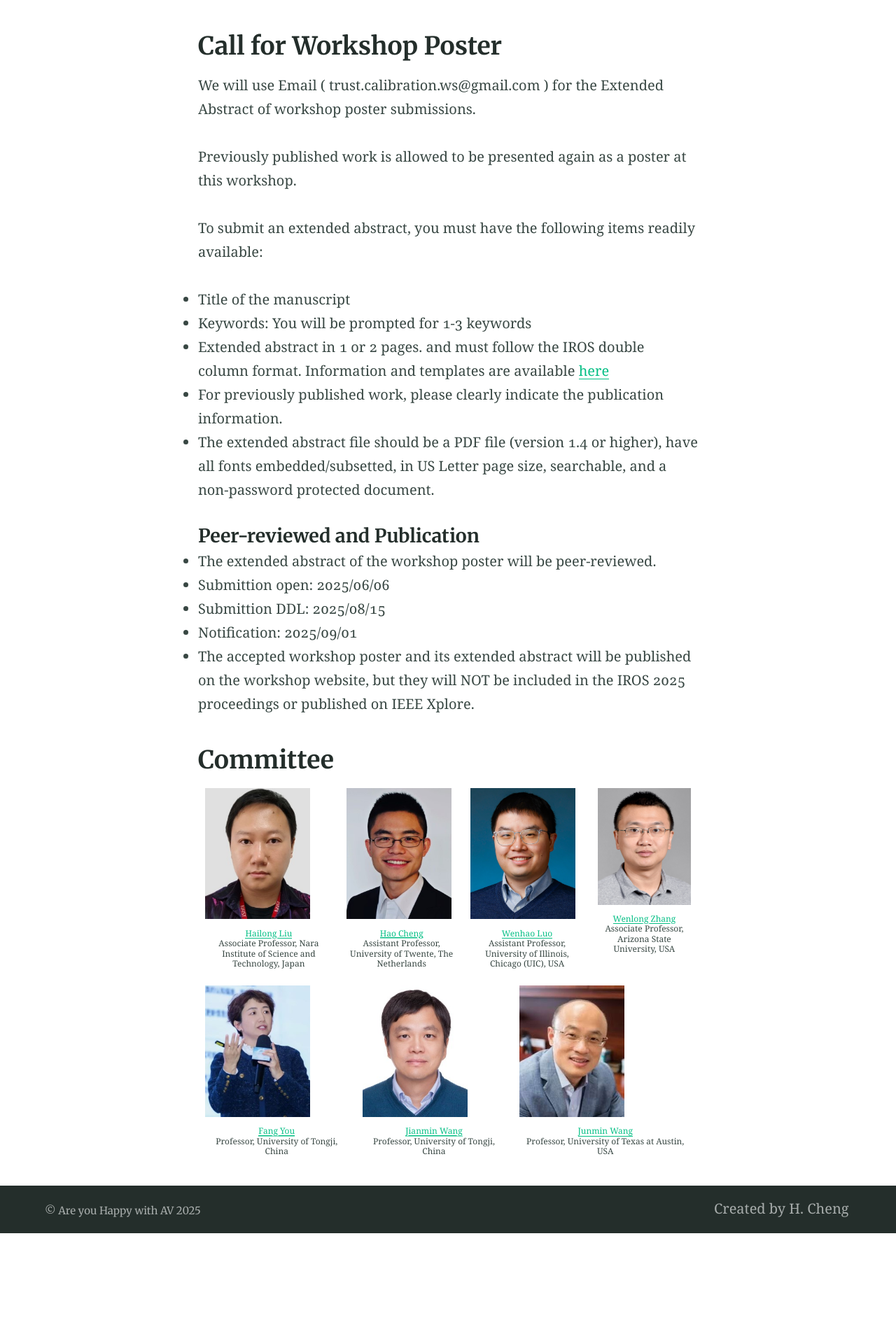
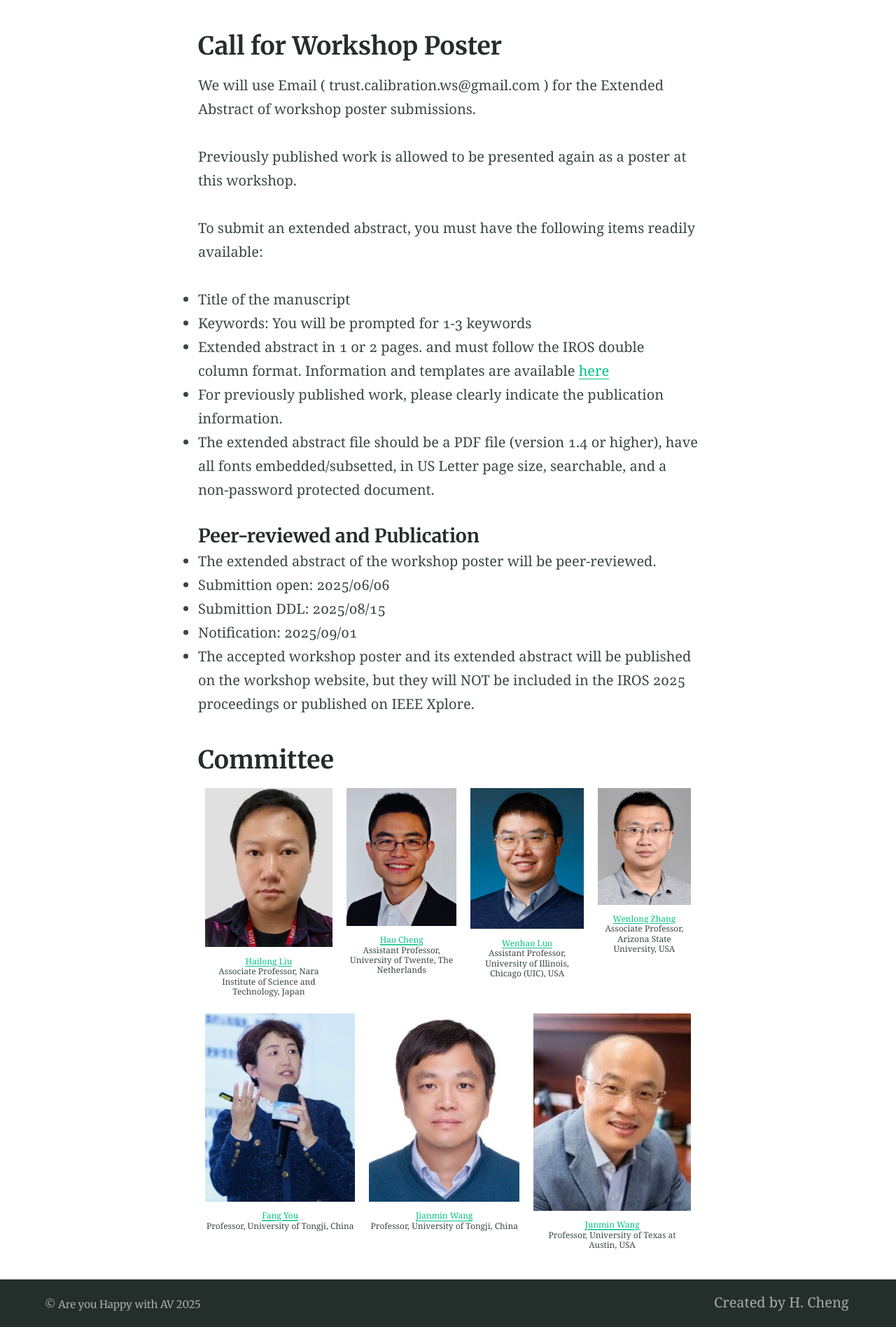
Before and after one commit to Are-You-Happy-with-AV/are-you-happy-with-av.github.io, a Jekyll site: the page built from index.md, in a window 1280 px wide. Shown: the part 1851-3747 px from the top of the page at 70% size. Built offline with Jekyll 4.4.1, drawn with Linux system fonts in a browser that asks for light colours; before the commit the page ends 3613 px from its top, so only the background shows below that.

Commit message:
Update index.md

```diff
--- a/index.md
+++ b/index.md
@@ -53,22 +53,22 @@ To submit an extended abstract, you must have the following items readily availa
  <div style="display: flex; justify-content: center; text-align: center;">
 
   <div style="margin: 10px;">
-    <img src="/assets/committee/Hailong liu.jpg" alt="Hailong Liu" style="width: 150px; height: auto; object-fit: cover; display: block;">
+    <img src="/assets/committee/Hailong liu.jpg" alt="Hailong Liu" style="width: 240px; height: auto; object-fit: cover; display: block;">
     <p style="font-size: 12px; line-height: 1.2; margin: 4px 0; word-wrap: break-word;"><a href="https://www.researchgate.net/profile/Hailong_Liu9">Hailong Liu</a><br> Associate Professor, Nara Institute of Science and Technology, Japan</p>
   </div>
 
   <div style="margin: 10px;">
-    <img src="/assets/committee/Hao Cheng.jpg" alt="Hao Cheng" style="width: 150px; height: auto; object-fit: cover; display: block;">
+    <img src="/assets/committee/Hao Cheng.jpg" alt="Hao Cheng" style="width: 240px; height: auto; object-fit: cover; display: block;">
     <p style="font-size: 12px; line-height: 1.2; margin: 4px 0; word-wrap: break-word;"><a href="https://sites.google.com/view/hao-cheng/home">Hao Cheng</a><br> Assistant Professor, University of Twente, The Netherlands</p>
   </div>
 
   <div style="margin: 10px;">
-    <img src="/assets/committee/Wenhao Luo.png" alt="Wenhao Luo" style="width: 150px; height: auto; object-fit: cover;display: block;">
+    <img src="/assets/committee/Wenhao Luo.png" alt="Wenhao Luo" style="width: 240px; height: auto; object-fit: cover;display: block;">
     <p style="font-size: 12px; line-height: 1.2; margin: 4px 0; word-wrap: break-word;"><a href="https://www.cs.uic.edu/~wenhao/">Wenhao Luo</a><br> Assistant Professor, University of Illinois, Chicago (UIC), USA</p>
   </div>
 
   <div style="margin: 10px;">
-    <img src="/assets/committee/Wenlong Zhang.png" alt="Wenlong Zhang" style="width: 150px; height: auto; object-fit: cover;display: block;">
+    <img src="/assets/committee/Wenlong Zhang.png" alt="Wenlong Zhang" style="width: 240px; height: auto; object-fit: cover;display: block;">
     <p style="font-size: 12px; line-height: 1.2; margin: 4px 0; word-wrap: break-word;"><a href="https://home.riselab.info/team/">Wenlong Zhang</a><br> Associate Professor, Arizona State University, USA</p>
   </div>
   </div>
@@ -76,17 +76,17 @@ To submit an extended abstract, you must have the following items readily availa
    <div style="display: flex; justify-content: center; text-align: center;">
 
   <div style="margin: 10px;">
-    <img src="/assets/committee/Fang You.jpg" alt="Fang You" style="width: 150px; height: auto; object-fit: cover;display: block;">
+    <img src="/assets/committee/Fang You.jpg" alt="Fang You" style="width: 240px; height: auto; object-fit: cover;display: block;">
     <p style="font-size: 12px; line-height: 1.2; margin: 4px 0; word-wrap: break-word;"><a href="https://tjdi.tongji.edu.cn/TeacherDetail.do?id=4236&lang=en">Fang You</a><br> Professor, University of Tongji, China</p>
   </div>
 
   <div style="margin: 10px;">
-    <img src="/assets/committee/Jianmin Wang.jpg" alt="Jianmin Wang" style="width: 150px; height: auto; object-fit: cover;display: block;">
+    <img src="/assets/committee/Jianmin Wang.jpg" alt="Jianmin Wang" style="width: 240px; height: auto; object-fit: cover;display: block;">
     <p style="font-size: 12px; line-height: 1.2; margin: 4px 0; word-wrap: break-word;"><a href="https://am.tongji.edu.cn/info/1397/1842.htm">Jianmin Wang</a><br> Professor, University of Tongji, China</p>
   </div>
 
   <div style="margin: 10px;">
-    <img src="/assets/committee/Junmin Wang.jpg" alt="Junmin Wang" style="width: 150px; height: auto; object-fit: cover;display: block;">
+    <img src="/assets/committee/Junmin Wang.jpg" alt="Junmin Wang" style="width: 240px; height: auto; object-fit: cover;display: block;">
     <p style="font-size: 12px; line-height: 1.2; margin: 4px 0; word-wrap: break-word;"><a href="https://sites.utexas.edu/jwang/">Junmin Wang</a><br> Professor, University of Texas at Austin, USA</p>
   </div>
 
```
